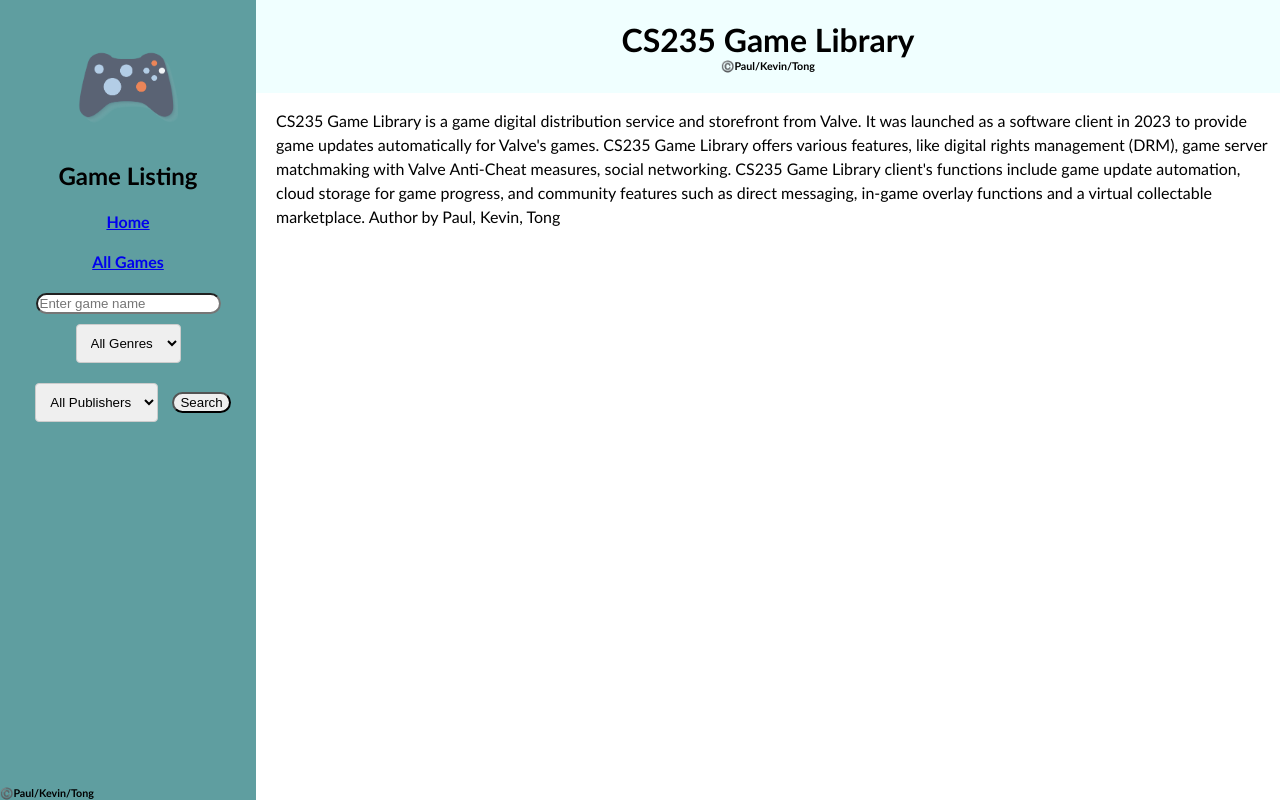
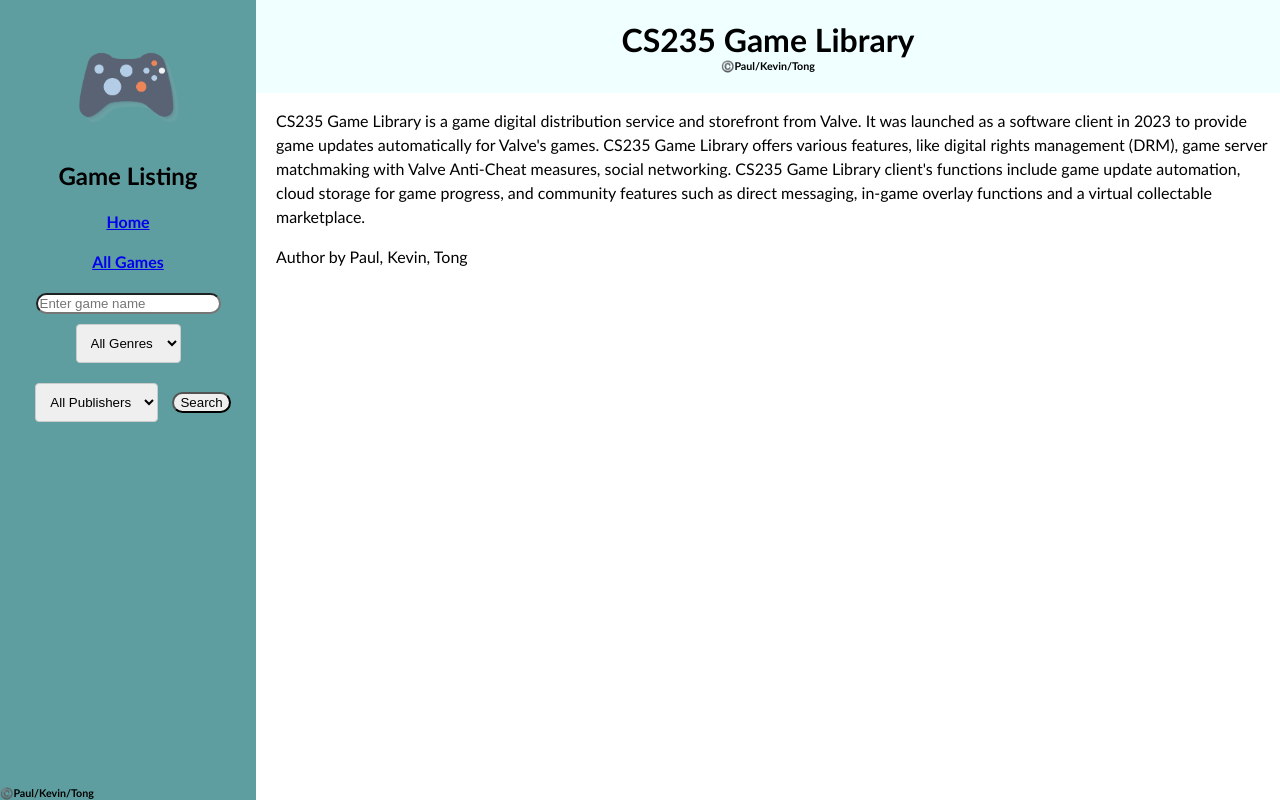
Before and after one commit to liziang0415/zli775-group-work, a Flask app: page / in a window 1280 px wide. Run offline with Flask 3, Linux system fonts and the light colour scheme.

Commit message:
FINAL FINAL FINAL

```diff
--- a/games/static/css/layout.css
+++ b/games/static/css/layout.css
@@ -106,8 +106,6 @@ select {
 }
 
 .pagination {
-    display: flex;
-    justify-content: center;
     margin-top: 20px;
 }
 
--- a/games/templates/home.html
+++ b/games/templates/home.html
@@ -14,7 +14,8 @@
         </div>
         <div id="about">
             <p>CS235 Game Library is a game digital distribution service and storefront from Valve. It was launched as a software client in 2023 to provide game updates automatically for Valve's games. CS235 Game Library offers various features, like digital rights management (DRM), game server matchmaking with Valve Anti-Cheat measures, social networking. CS235 Game Library client's functions include game update automation, cloud storage for game progress, and community features such as direct messaging, in-game overlay functions and a virtual collectable marketplace.
-                Author by Paul, Kevin, Tong</p>
+                </p>
+             <p>Author by Paul, Kevin, Tong</p>
         </div>
     </div>
 
```
